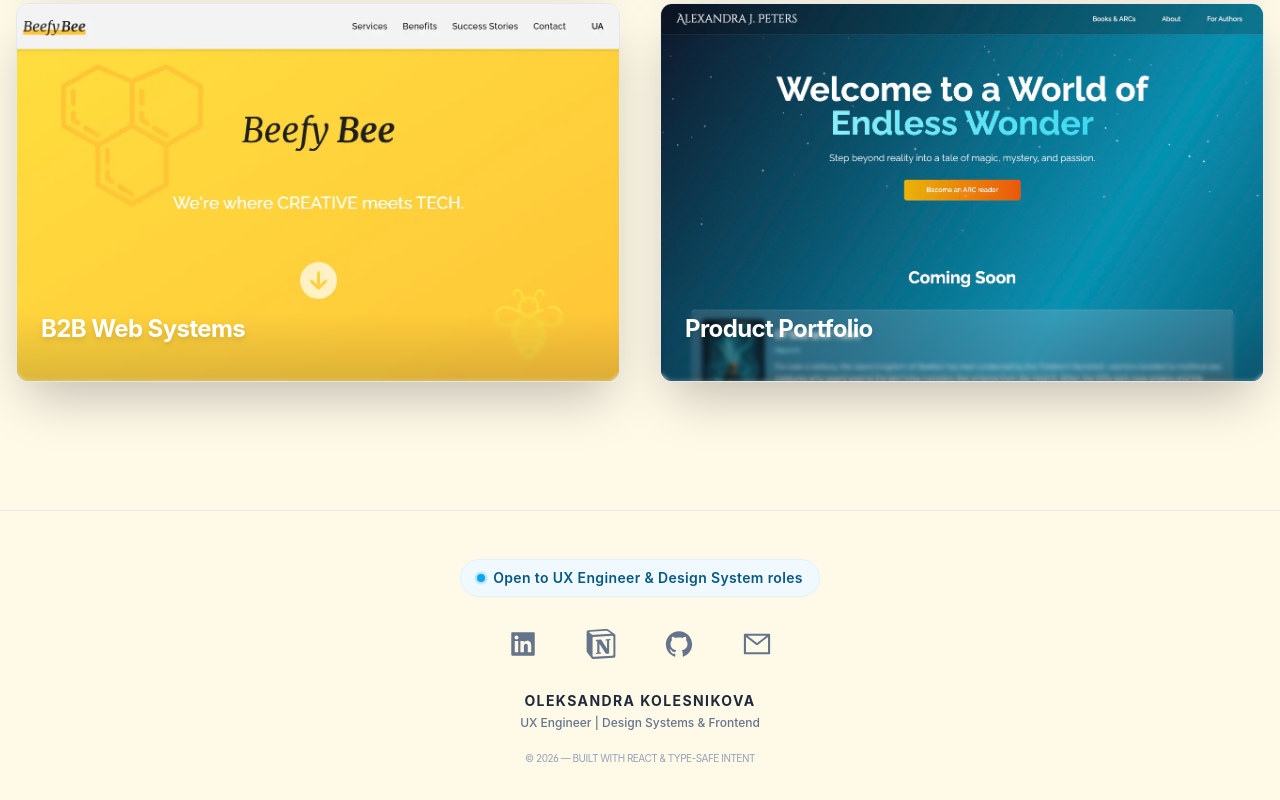
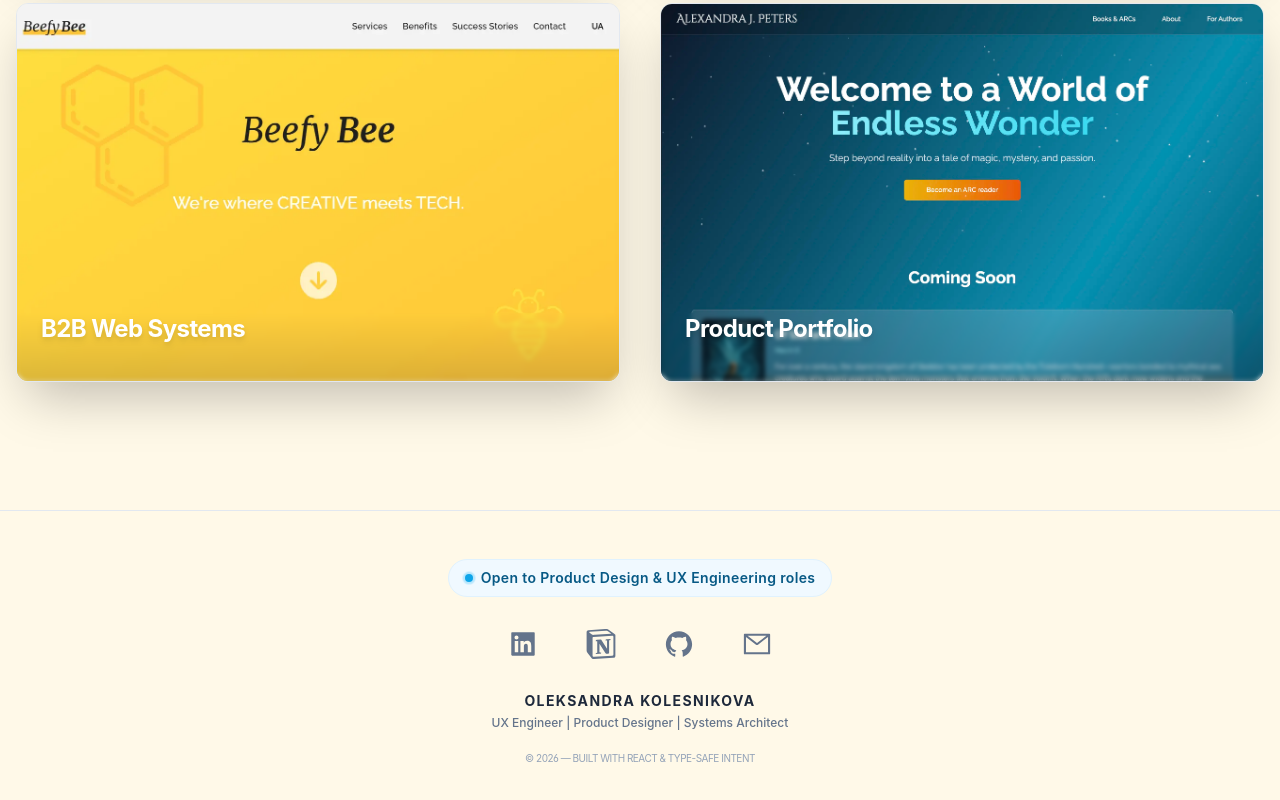
Before and after one commit to AleKoles/My-Portfolio, a Next.js app: page / in a window 1280 px wide. Shown: the part 2741-3541 px from the top of the page. Built offline with nearby package versions, Linux system fonts and the light colour scheme.

Commit message:
fix: update the badge

```diff
--- a/pages/footer.tsx
+++ b/pages/footer.tsx
@@ -12,7 +12,7 @@ const Footer = () => {
           <span className="relative inline-flex rounded-full h-2 w-2 bg-sky-500 dark:bg-amber-500"></span>
         </span>
         <span className="text-xs md:text-sm text-sky-800 dark:text-amber-200 font-semibold tracking-wide">
-          Open to UX Engineer & Design System roles
+          Open to Product Design & UX Engineering roles
         </span>
       </div>
 
@@ -56,7 +56,7 @@ const Footer = () => {
           Oleksandra Kolesnikova
         </p>
         <p className="text-xs text-slate-500 dark:text-slate-400 font-medium">
-          UX Engineer | Design Systems & Frontend
+         UX Engineer | Product Designer | Systems Architect
         </p>
         <p className="text-[10px] text-slate-400 dark:text-slate-600 pt-4 uppercase tracking-tighter">
           © {new Date().getFullYear()} — Built with React & Type-Safe Intent
```
